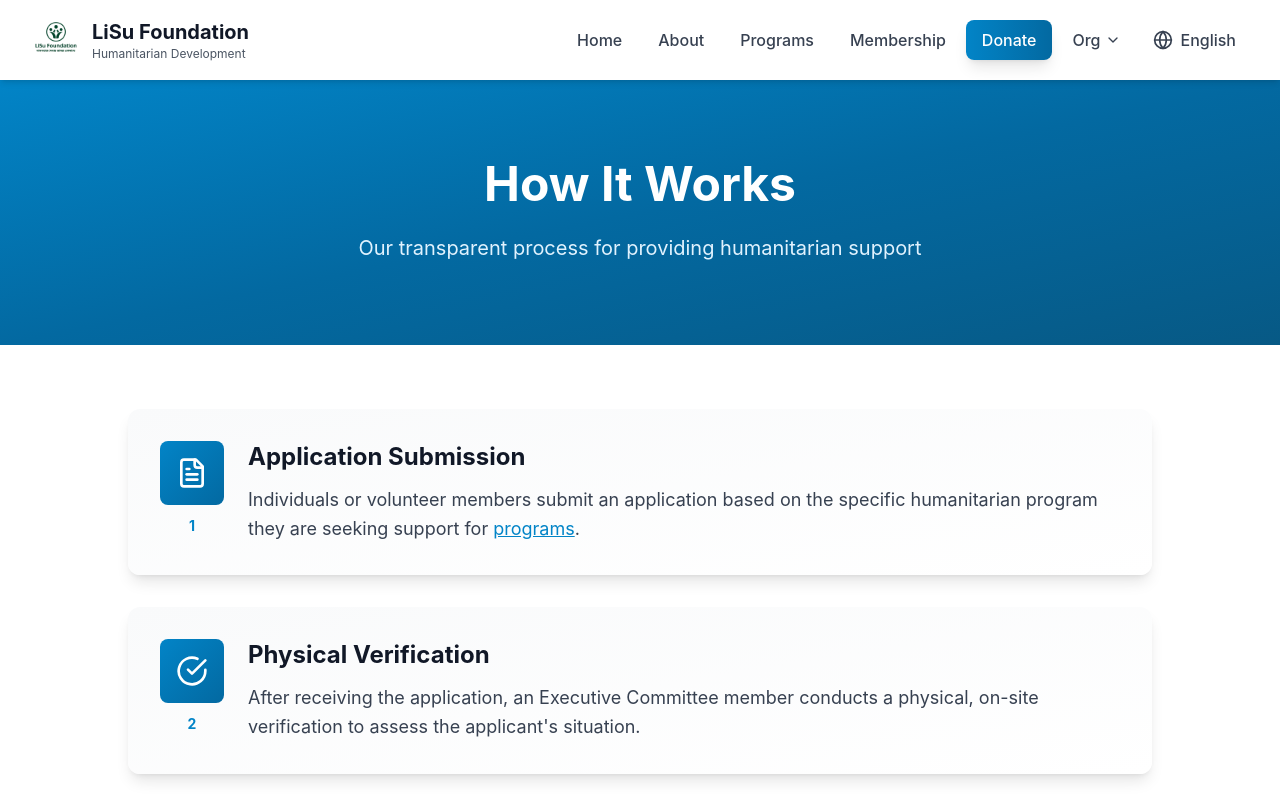
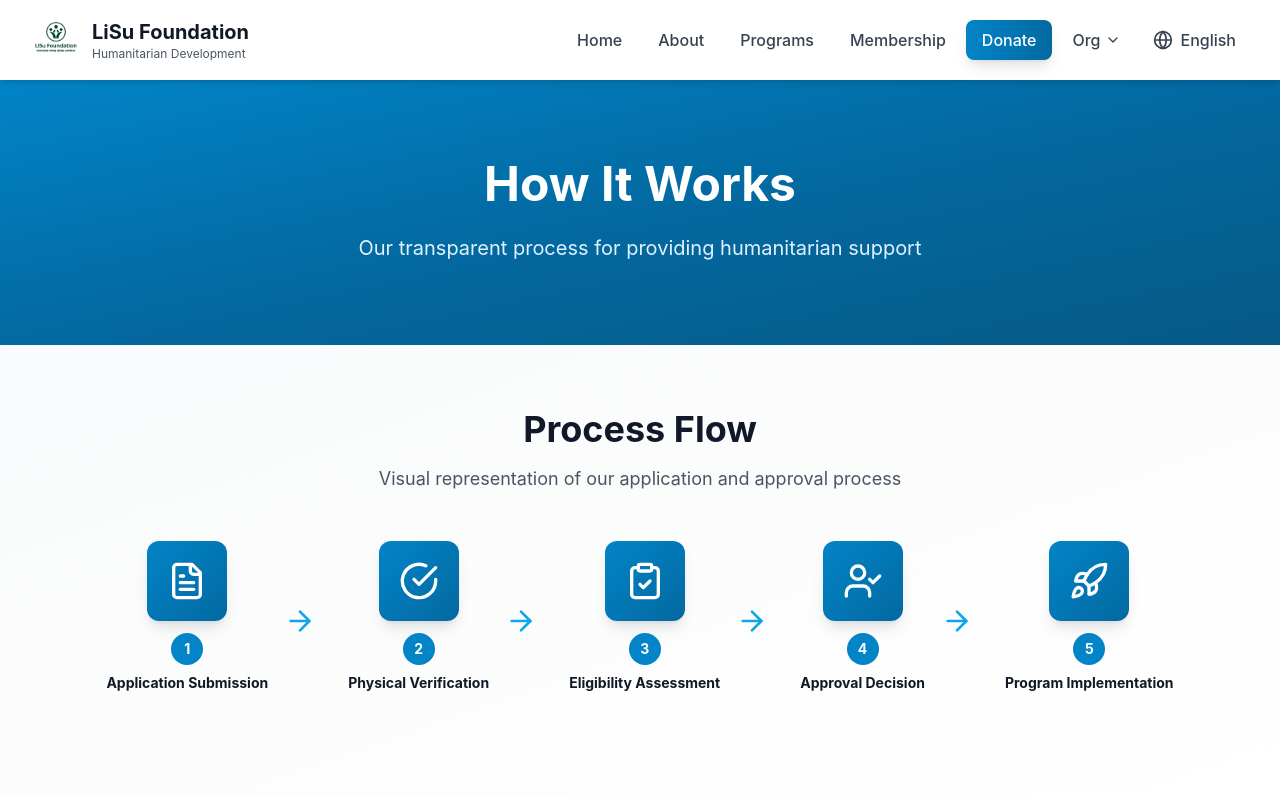
Before and after one commit to gits5213/lisufoundation, a Next.js app: page /en/how-it-works in a window 1280 px wide. Shown: the top 800 px of the page. Built offline with nearby package versions, Linux system fonts and the light colour scheme.

Commit message:
Add flowchart visualization to How It Works page

```diff
--- a/app/[locale]/how-it-works/page.tsx
+++ b/app/[locale]/how-it-works/page.tsx
@@ -1,7 +1,7 @@
 "use client";
 
 import { motion } from "framer-motion";
-import { FileText, CheckCircle, ClipboardCheck, UserCheck, Rocket, Shield } from "lucide-react";
+import { FileText, CheckCircle, ClipboardCheck, UserCheck, Rocket, Shield, ArrowDown, ArrowRight } from "lucide-react";
 import { useTranslations, useLocale } from "next-intl";
 import { Link } from "@/routing";
 
@@ -59,6 +59,93 @@ export default function HowItWorksPage() {
         </div>
       </section>
 
+      {/* Flowchart Section */}
+      <section className="py-16 bg-gradient-to-br from-gray-50 to-white">
+        <div className="container mx-auto px-4 sm:px-6 lg:px-8">
+          <div className="max-w-6xl mx-auto">
+            <motion.div
+              initial={{ opacity: 0, y: 20 }}
+              animate={{ opacity: 1, y: 0 }}
+              transition={{ duration: 0.6 }}
+              className="text-center mb-12"
+            >
+              <h2 className="text-3xl md:text-4xl font-bold text-gray-900 mb-4">{t("flowchart.title")}</h2>
+              <p className="text-lg text-gray-600">{t("flowchart.subtitle")}</p>
+            </motion.div>
+
+            {/* Desktop Flowchart */}
+            <div className="hidden lg:block">
+              <div className="flex items-center justify-center space-x-4 mb-8">
+                {steps.map((step, index) => {
+                  const Icon = step.icon;
+                  return (
+                    <motion.div
+                      key={step.key}
+                      initial={{ opacity: 0, scale: 0.8 }}
+                      animate={{ opacity: 1, scale: 1 }}
+                      transition={{ duration: 0.5, delay: index * 0.1 }}
+                      className="flex items-center"
+                    >
+                      <div className="flex flex-col items-center">
+                        <div className="w-20 h-20 bg-gradient-to-br from-primary-600 to-primary-700 rounded-xl flex items-center justify-center shadow-lg mb-3">
+                          <Icon className="h-10 w-10 text-white" />
+                        </div>
+                        <div className="text-center max-w-[180px]">
+                          <div className="w-8 h-8 bg-primary-600 text-white rounded-full flex items-center justify-center text-sm font-bold mb-2 mx-auto">
+                            {index + 1}
+                          </div>
+                          <h3 className="text-sm font-bold text-gray-900 mb-2">{step.title}</h3>
+                        </div>
+                      </div>
+                      {index < steps.length - 1 && (
+                        <div className="mx-4">
+                          <ArrowRight className="h-8 w-8 text-primary-500" />
+                        </div>
+                      )}
+                    </motion.div>
+                  );
+                })}
+              </div>
+            </div>
+
+            {/* Mobile/Tablet Flowchart */}
+            <div className="lg:hidden">
+              <div className="space-y-6">
+                {steps.map((step, index) => {
+                  const Icon = step.icon;
+                  return (
+                    <motion.div
+                      key={step.key}
+                      initial={{ opacity: 0, x: -20 }}
+                      animate={{ opacity: 1, x: 0 }}
+                      transition={{ duration: 0.5, delay: index * 0.1 }}
+                      className="flex items-center space-x-4"
+                    >
+                      <div className="flex-shrink-0">
+                        <div className="w-16 h-16 bg-gradient-to-br from-primary-600 to-primary-700 rounded-xl flex items-center justify-center shadow-lg">
+                          <Icon className="h-8 w-8 text-white" />
+                        </div>
+                        <div className="w-8 h-8 bg-primary-600 text-white rounded-full flex items-center justify-center text-sm font-bold mt-2 mx-auto">
+                          {index + 1}
+                        </div>
+                      </div>
+                      <div className="flex-grow">
+                        <h3 className="text-lg font-bold text-gray-900 mb-1">{step.title}</h3>
+                      </div>
+                      {index < steps.length - 1 && (
+                        <div className="absolute left-8 mt-20">
+                          <ArrowDown className="h-6 w-6 text-primary-500" />
+                        </div>
+                      )}
+                    </motion.div>
+                  );
+                })}
+              </div>
+            </div>
+          </div>
+        </div>
+      </section>
+
       {/* Process Steps */}
       <section className="py-16 bg-white">
         <div className="container mx-auto px-4 sm:px-6 lg:px-8">
@@ -88,11 +175,11 @@ export default function HowItWorksPage() {
                         <p className="text-lg text-gray-700 leading-relaxed">
                           {step.key === "step1" ? (
                             <>
-                              {t("steps.step1.description").split("(add programs link)")[0]}
-                              <Link href="/programs" className="text-primary-600 hover:text-primary-700 underline">
-                                {t("steps.step1.programsLink")}
+                              Individuals or volunteer members submit an application based on the specific humanitarian program they are seeking support for (
+                              <Link href="/programs" className="text-primary-600 hover:text-primary-700 underline font-medium">
+                                {locale === 'bn' ? 'প্রোগ্রাম' : 'programs'}
                               </Link>
-                              {t("steps.step1.description").split("(add programs link)")[1]}
+                              ).
                             </>
                           ) : (
                             step.description
--- a/messages/en.json
+++ b/messages/en.json
@@ -1074,6 +1074,10 @@
   "howItWorks": {
     "title": "How It Works",
     "subtitle": "Our transparent process for providing humanitarian support",
+    "flowchart": {
+      "title": "Process Flow",
+      "subtitle": "Visual representation of our application and approval process"
+    },
     "steps": {
       "step1": {
         "title": "Application Submission",
```
Also changed, not shown: messages/bn.json.
